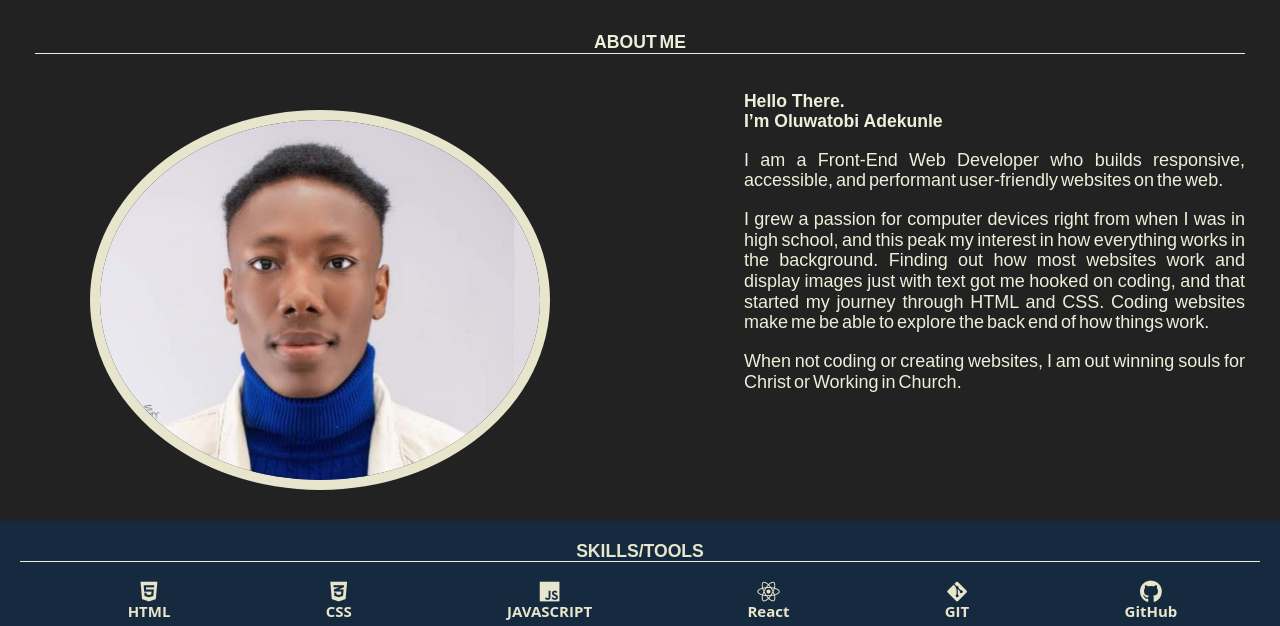
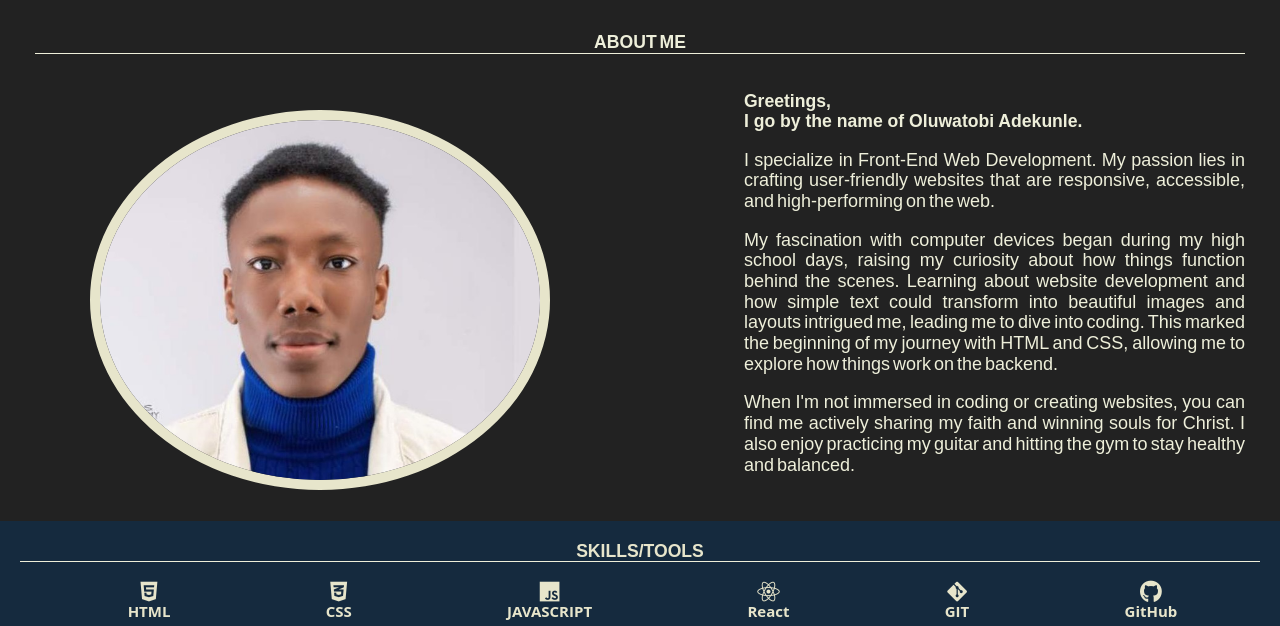
Before and after one commit to kerdaino/portfolio, a website built with Parcel: page index.html in a window 1280 px wide. Shown: the part 174-800 px from the top of the page. Built offline with nearby package versions, Linux system fonts and the light colour scheme; a web font is replaced by a local one.

Commit message:
fifth-commit

```diff
--- a/index.html
+++ b/index.html
@@ -62,20 +62,19 @@
         <div class="half-content">
           <figure><img src="img/my-profile-pic.jpeg" alt="picture of Hezekiah"></figure>
           <div class="desktop-style">
-          <h3>Hello There. <br>I’m Oluwatobi Adekunle</h3>
-          <p>I am a Front-End Web Developer who builds responsive, accessible, and performant user-friendly websites on
-            the
-            web.
+            <h3>Greetings, <br>I go by the name of Oluwatobi Adekunle.</h3>
+            <p>I specialize in Front-End Web Development. My passion lies in crafting user-friendly websites that are
+              responsive, accessible, and high-performing on the web.
             </p>
-          <p>I grew a passion for computer devices right from when I was in high school, and this peak my interest in
-            how
-            everything works in the background.
-            Finding out how most websites work and display images just with text got me hooked on coding, and that
-            started
-            my journey through HTML and CSS.
-            Coding websites make me be able to explore the back end of how things work.
+            <p>My fascination with computer devices began during my high school days, raising my curiosity about how
+              things function behind the scenes. Learning about website development and how simple text could transform
+              into beautiful images and layouts intrigued me, leading me to dive into coding. This marked the beginning
+              of my journey with HTML and CSS, allowing me to explore how things work on the backend.
             </p>
-          <p>When not coding or creating websites, I am out winning souls for Christ or Working in Church.</p>
+            <p>When I'm not immersed in coding or creating websites, you can find me actively sharing my faith and
+              winning souls for Christ. I also enjoy practicing my guitar and hitting the gym to stay healthy and
+              balanced.
+            </p>
           </div>
         </div>
       </div>
@@ -112,8 +111,8 @@
         <div class="half-width">
           <div class="list">
             <ul>
-              <li>DOM<br/>Manipulation</li>
-              <li>Managing<br/>Data Flow</li>
+              <li>DOM<br />Manipulation</li>
+              <li>Managing<br />Data Flow</li>
               <li>FLEXBOX</li>
               <li>API</li>
               <li>ES6</li>
@@ -124,10 +123,10 @@
         <div class="half-width">
           <div class="list">
             <ul>
-              <li>MEDIA<br/>QUERIES</li>
-              <li>RESPONSIVE<br/>TYPOGRAPHY</li>
+              <li>MEDIA<br />QUERIES</li>
+              <li>RESPONSIVE<br />TYPOGRAPHY</li>
               <li>JSX</li>
-              <li>VERSION<br/>CONTROL</li>
+              <li>VERSION<br />CONTROL</li>
             </ul>
           </div>
         </div>
@@ -169,7 +168,8 @@
             <a href="https://kerdaino.github.io/guessTheWord/" target="_blank">
               <h3>Guess the Word Game</h3>
               <figure><img src="img/guess-word.png" alt="photo of the guess-word webpage"></figure>
-            <p>An interactive JavaScript Guess Word Game built using HTML, CSS, and vanilla JavaScript in that you guess
+              <p>An interactive JavaScript Guess Word Game built using HTML, CSS, and vanilla JavaScript in that you
+                guess
                 the word by entering one letter at a time. If you guess all the letters correctly before you use up your
                 allotted guesses, You win!</p>
 
@@ -292,13 +292,15 @@
           <h4>Or, Find Me on</h4>
           <div class="social-icons">
             <p>
-              <a href="https://instagram.com/kerdainodevs?igshid=OGQ5ZDc2ODk2ZA==" target="_blank"><i class="fa-brands fa-instagram"></i>INSTAGRAM</a>
+              <a href="https://instagram.com/kerdainodevs?igshid=OGQ5ZDc2ODk2ZA==" target="_blank"><i
+                  class="fa-brands fa-instagram"></i>INSTAGRAM</a>
             </p>
             <p>
               <a href="https://twitter.com/KerdainoDev" target="_blank"><i class="fa-brands fa-twitter"></i>TWITTER</a>
             </p>
             <p>
-              <a href="http://bit.ly/oluwatobiadekunle" target="_blank"><i class="fa-brands fa-whatsapp"></i>WHATSAPP</a>
+              <a href="http://bit.ly/oluwatobiadekunle" target="_blank"><i
+                  class="fa-brands fa-whatsapp"></i>WHATSAPP</a>
             </p>
           </div>
           <div class="social-icons">
```
Lines whose indentation alone changed are shown as unchanged.
